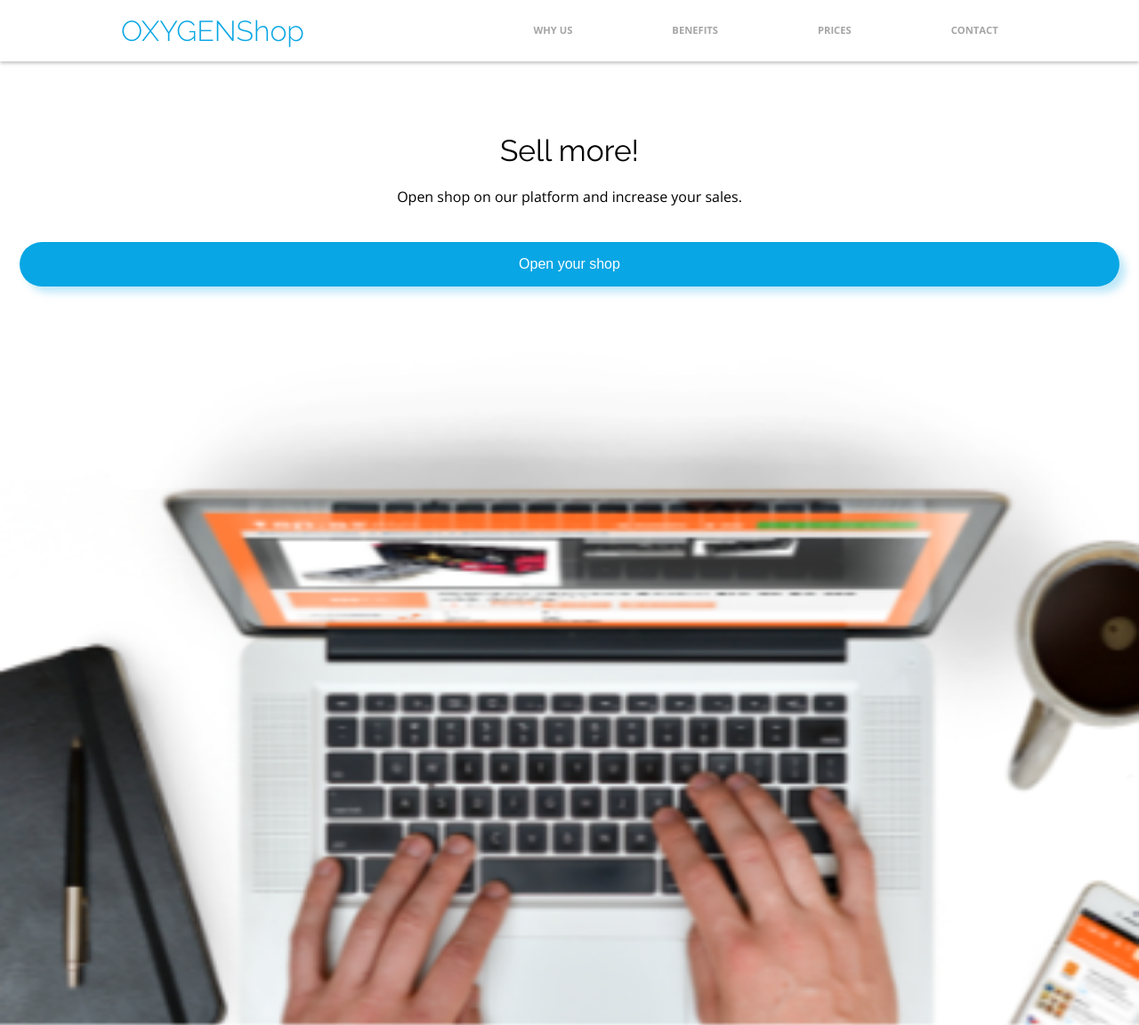
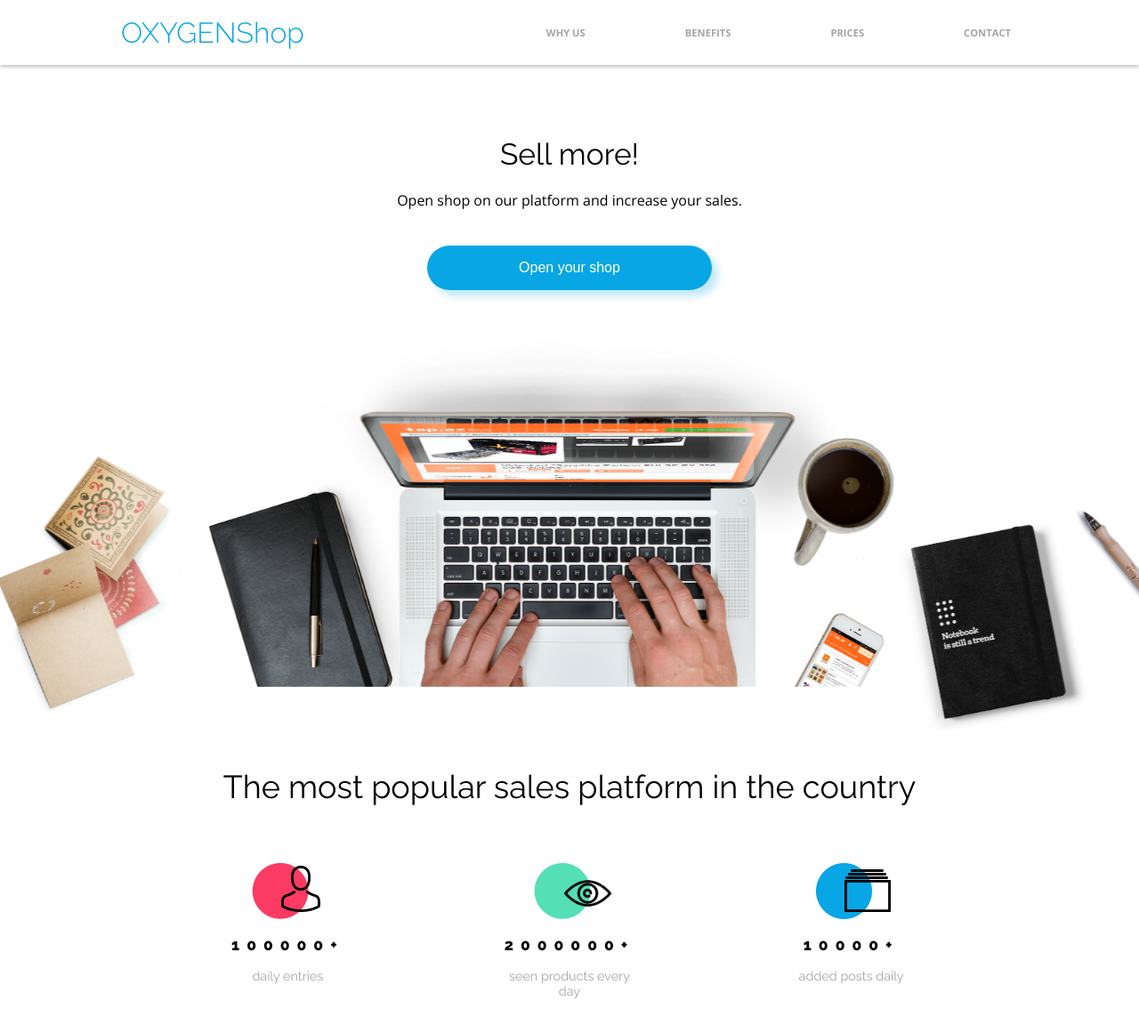
Before and after one commit to AntonioMangado/Proyecto-1_HMTL-CSS, a website: page index.html in a window 1280 px wide. Shown: the top 1152 px of the page at 89% size. Drawn offline with nearby package versions, Linux system fonts and the light colour scheme.

Commit message:
ADD/ media queries for why us section

```diff
--- a/index.html
+++ b/index.html
@@ -25,9 +25,10 @@
                 <p class="whyus__hero__text">Open shop on our platform and increase your sales.</p>
                 <button class="whyus__hero__btn">Open your shop</button>
             </section>
-            <img class="whyus__img" src="./assets/background-pic-1.png" alt="Laptop decoration image"></img>
+            <img class="whyus__img" src="./assets/background-pic-2.png" alt="Laptop decoration image"></img>
             <section class="whyus__popular">
                 <h3 class="whyus__popular__title">The most popular sales platform in the country</h3>
+                <div>
                     <article class="whyus__popular__card">
                         <div class="card__icon-container">
                             <img class="card__shape" src="./assets/ellipse-red.png" alt="Decorative shape">
@@ -52,6 +53,8 @@
                         <p class="card__figure">10000+</p>
                         <p class="card__caption">added posts daily</p>
                     </article>
+                </div>
+
             </section>
         </section>
 
--- a/input.scss
+++ b/input.scss
@@ -57,38 +57,40 @@ body {
     &__hero {
         margin: 5rem auto 2.5rem;
         padding: 0 1.4rem;
+        text-align: center;
 
         &__title {
             font-family: $title-font;
             font-weight: 400;
             font-size: 2.1rem;
             margin-bottom: 1.3rem;
-            text-align: center;
+
         }
 
         &__text {
             font-size: 1rem;
             margin-bottom: 2.5rem;
             padding: 0 1.4rem;
-            text-align: center;
+
         }
 
         &__btn {
             background-color: #08A6E4;
             color: white;
             padding: 1rem;
-            width: 100%;
+            width: 20rem;
             border: none;
             border-radius: 30px;
             cursor: pointer;
             font-size: 1rem;
             box-shadow: 7px 7px 8px #08a6e441;
+
         }
     }
 
     &__img {
         width: 100%;
-        object-fit: fill;
+        object-fit: cover;
     }
 
     &__popular {
@@ -486,10 +488,19 @@ footer {
 
 @media only screen and (min-width: 1000px) {
     .header {
-        padding: 1rem 8.5rem;
+        padding: 0 8.5rem;
+        display: flex;
+        align-items: center;
+        justify-content: space-between;
     }
+
     .nav {
-        margin-right: 8rem;
+        position: static;
+        display: flex;
+        align-items: center;
+        margin: 0;
+        height: 73.38px;
+
         &__burgermenu {
             display: none;
         }
@@ -502,16 +513,32 @@ footer {
             font-weight: 700;
             color: #a5a5a5;
 
-            li {
-                height: 43px;
-                padding: 0 0.5rem;
-                cursor: pointer;
+                li {
+                    padding: 1.7rem 0.5rem;
 
-                &:hover {
-                    color: black;
-                    border-bottom: 4px solid #08A6E4;
+                    &:hover {
+                        color: black;
+                        border-bottom: 4px solid #08A6E4;
+                    }
                 }
-            }
+        }
+    }
+
+    .whyus__hero {
+        display: flex;
+        flex-direction: column;
+        align-items: center;
+    }
+
+    .whyus__popular {
+        &__title {
+            font-size: 2.25rem;
+        }
+        > div {
+            margin: 0 auto;
+            display: flex;
+            width: 950px;
+
         }
     }
 }
```
Also changed, not shown: assets/background-pic-2.png (added), styles/input.css, 1 other file. Lines whose indentation alone changed are shown as unchanged.
